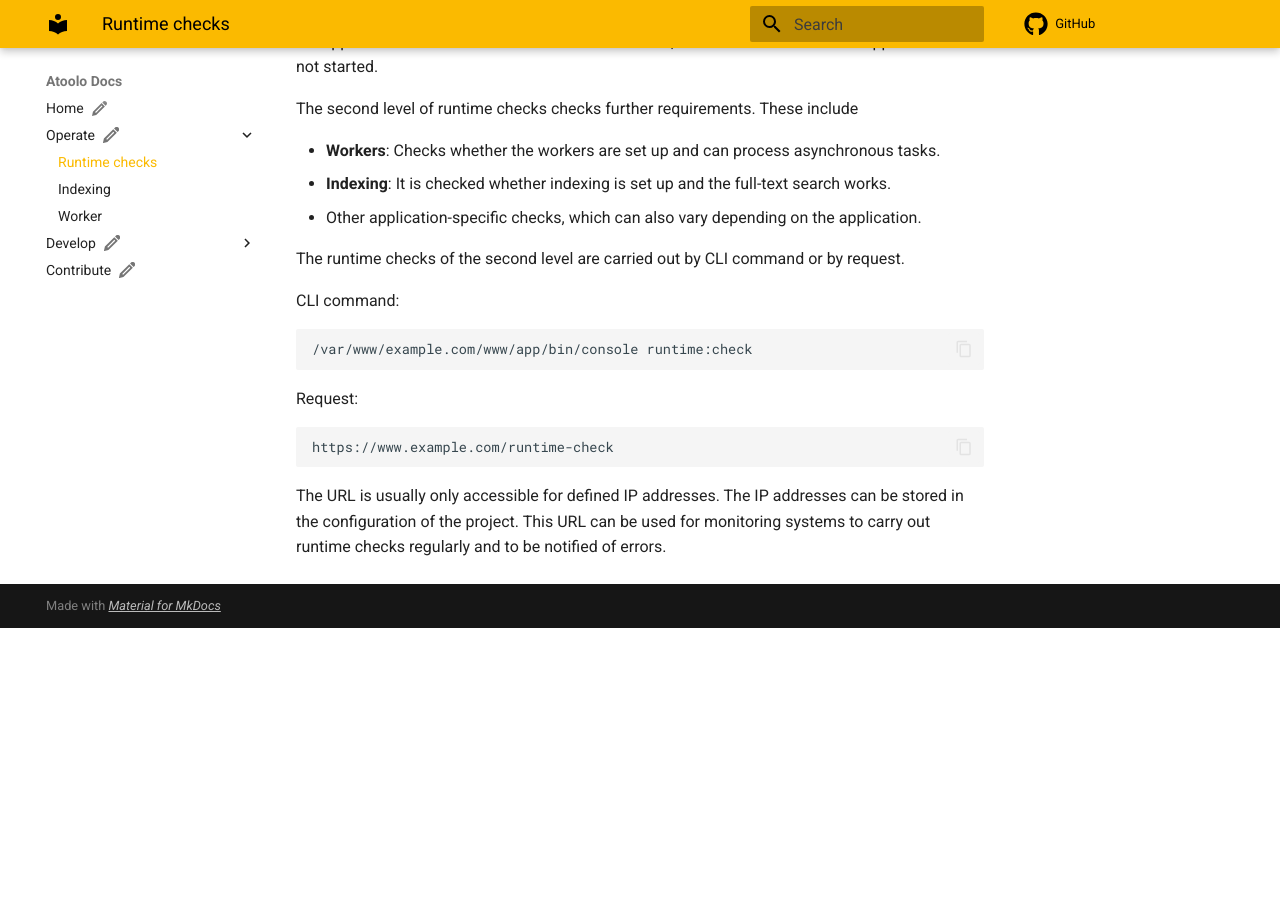
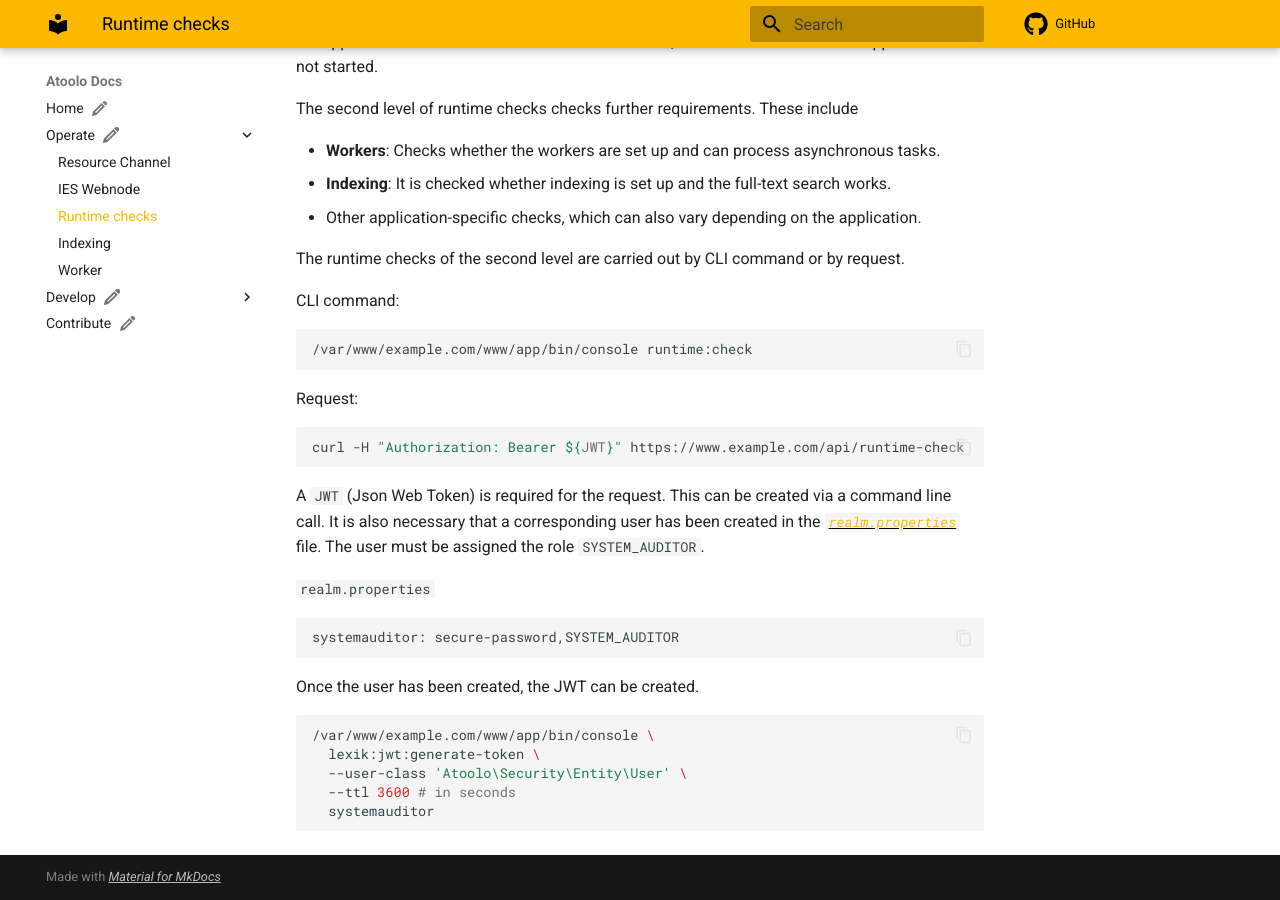
Before and after one commit to sitepark/atoolo-docs, an MkDocs documentation site: the page built from docs/operate/runtime-checks.md, in a window 1280 px wide and 900 px high, scrolled down 522 px. Built offline with MkDocs 1.6.1 and Material for MkDocs 9.7.7, drawn with Linux system fonts in a browser that asks for light colours; comment, search, counter and statistics services are not loaded; before the commit the page ends 1150 px from its top, so only the background shows below that.

Commit message:
docs: add operate documentation

````diff
--- a/docs/operate/runtime-checks.md
+++ b/docs/operate/runtime-checks.md
@@ -26,9 +26,24 @@ CLI command:
 
 Request:
 
-```
-https://www.example.com/runtime-check
+```sh
+curl -H "Authorization: Bearer ${JWT}" https://www.example.com/api/runtime-check
 ```
 
-The URL is usually only accessible for defined IP addresses. The IP addresses can be stored in the configuration of the project.
-This URL can be used for monitoring systems to carry out runtime checks regularly and to be notified of errors.
+A `JWT` (Json Web Token) is required for the request. This can be created via a command line call. It is also necessary that a corresponding user has been created in the [`realm.properties`](ies-webnode.md/#realm-properties-file) file. The user must be assigned the role `SYSTEM_AUDITOR`.
+
+`realm.properties`
+
+```sh
+systemauditor: secure-password,SYSTEM_AUDITOR
+```
+
+Once the user has been created, the JWT can be created.
+
+```sh
+/var/www/example.com/www/app/bin/console \
+  lexik:jwt:generate-token \
+  --user-class 'Atoolo\Security\Entity\User' \
+  --ttl 3600 # in seconds
+  systemauditor
+```
--- a/mkdocs.yml
+++ b/mkdocs.yml
@@ -5,6 +5,8 @@ nav:
   - Home: index.md
   - Operate:
       - operate/index.md
+      - Resource Channel: operate/resource-channel.md
+      - IES Webnode: operate/ies-webnode.md
       - Runtime checks: operate/runtime-checks.md
       - Indexing: operate/indexing.md
       - Worker: operate/worker.md
````
Also changed, not shown: docs/operate/ies-webnode.md (added, +72 -0 lines), docs/operate/index.md (+1 -0 lines), docs/operate/resource-channel.md (added, +26 -0 lines).
